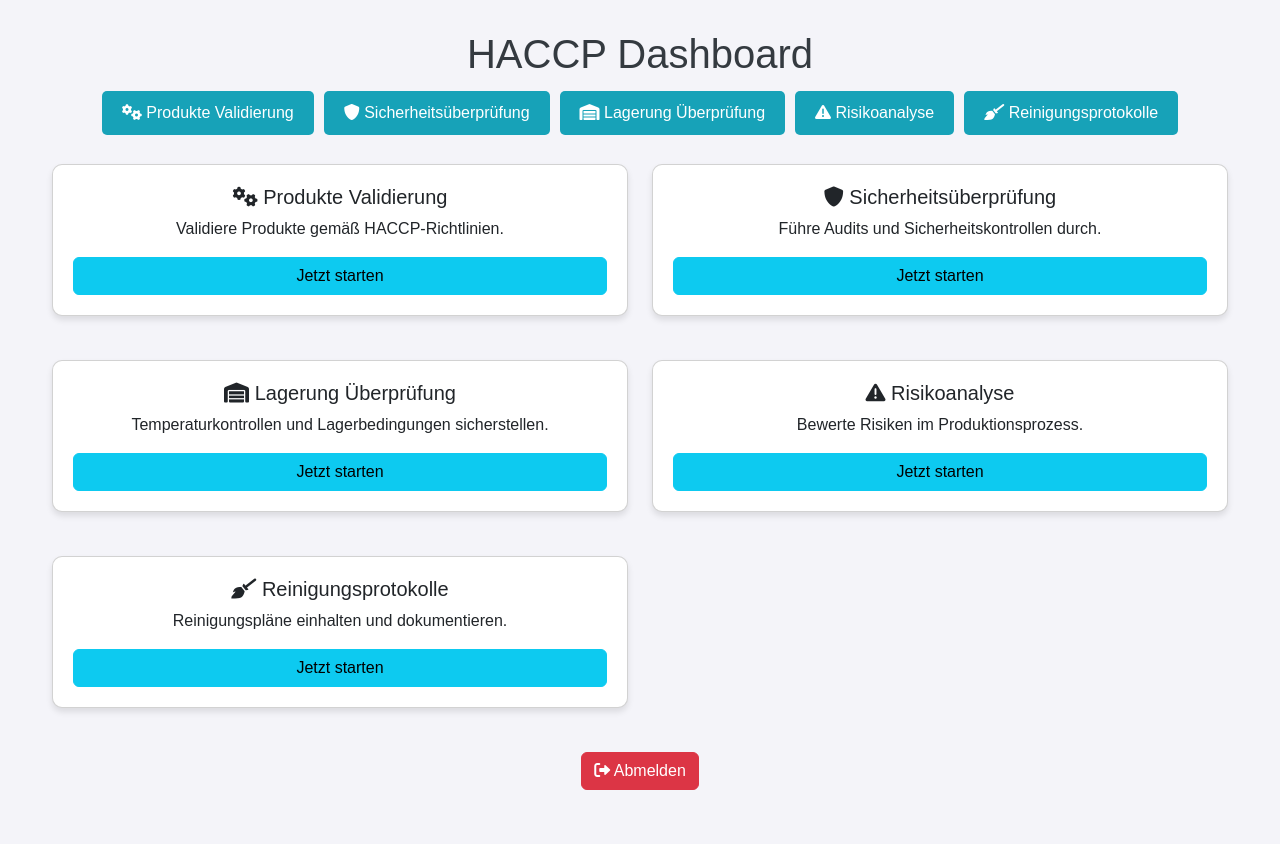
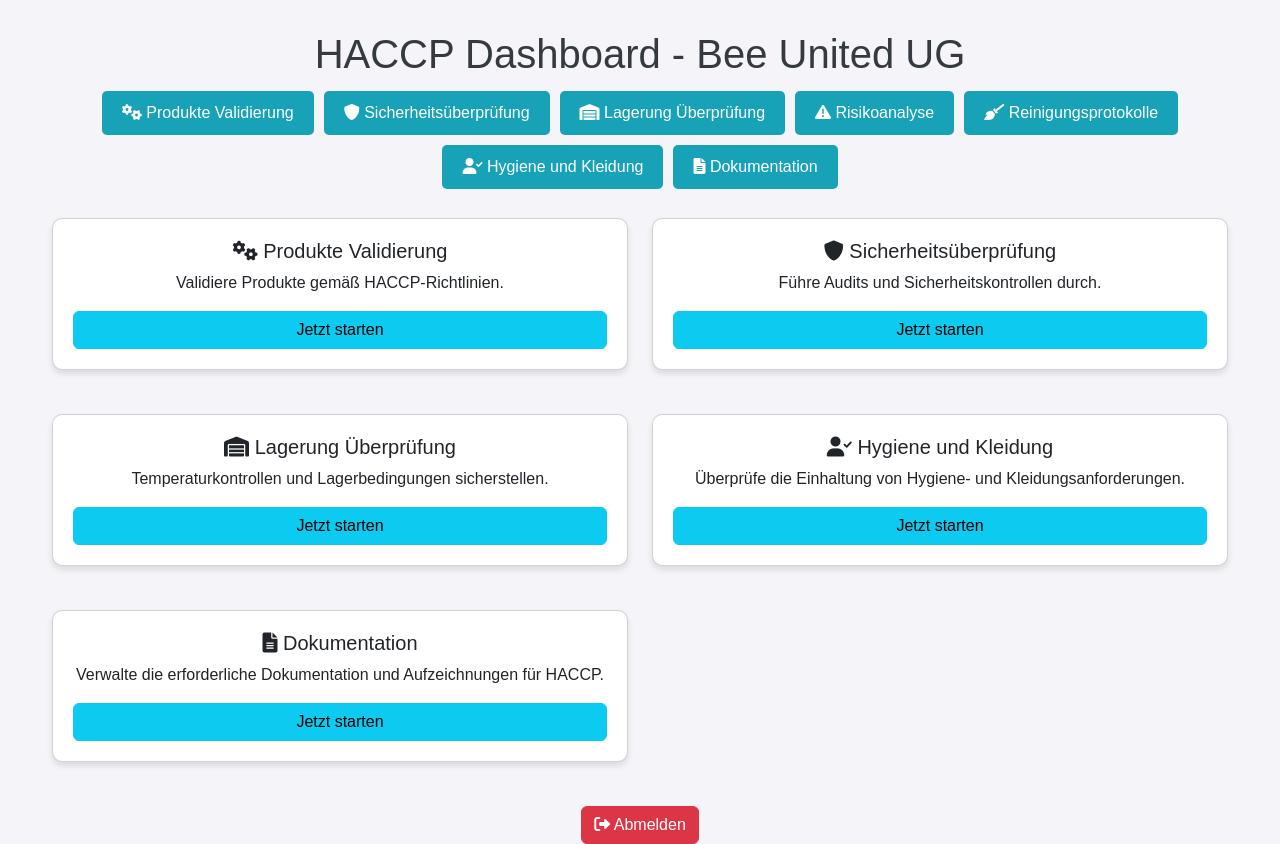
Before and after one commit to Lightmaker777/HACCP_PROJECT, a Flask app: page /dashboard in a window 1280 px wide. Before the commit the page ends 790 px from the top, so only its background shows below. Run offline with Flask 2, Linux system fonts and the light colour scheme; a user stored in the database is signed in.

Commit message:
updating some html

```diff
--- a/templates/dashboard.html
+++ b/templates/dashboard.html
@@ -1,10 +1,9 @@
-<!-- dashboard.html -->
 <!DOCTYPE html>
 <html lang="de">
 <head>
   <meta charset="UTF-8">
   <meta name="viewport" content="width=device-width, initial-scale=1.0">
-  <title>HACCP Dashboard</title>
+  <title>HACCP Dashboard - Bee United UG</title>
   <link href="https://cdn.jsdelivr.net/npm/bootstrap@5.3.0-alpha1/dist/css/bootstrap.min.css" rel="stylesheet">
   <link href="https://cdnjs.cloudflare.com/ajax/libs/font-awesome/6.0.0-beta3/css/all.min.css" rel="stylesheet">
   <style>
@@ -54,7 +53,7 @@
 <body>
 
 <div class="container">
-  <h1>HACCP Dashboard</h1>
+  <h1>HACCP Dashboard - Bee United UG</h1>
 
   <!-- Navigation Menu -->
   <div class="d-flex justify-content-center flex-wrap mb-4">
@@ -63,6 +62,8 @@
     <a href="#lagerung" class="nav-link"><i class="fas fa-warehouse"></i> Lagerung Überprüfung</a>
     <a href="#risiko" class="nav-link"><i class="fas fa-exclamation-triangle"></i> Risikoanalyse</a>
     <a href="#reinigung" class="nav-link"><i class="fas fa-broom"></i> Reinigungsprotokolle</a>
+    <a href="#hygiene" class="nav-link"><i class="fas fa-user-check"></i> Hygiene und Kleidung</a>
+    <a href="#dokumente" class="nav-link"><i class="fas fa-file-alt"></i> Dokumentation</a>
   </div>
 
   <div class="row mt-4">
@@ -73,12 +74,19 @@
         <p>Validiere Produkte gemäß HACCP-Richtlinien.</p>
         <button class="btn btn-info" onclick="toggleQuiz('quiz1')">Jetzt starten</button>
         <div class="quiz" id="quiz1" style="display:none;">
-          <p><strong>Frage:</strong> Was muss bei der Produktvalidierung dokumentiert werden?</p>
+          <p><strong>Frage 1:</strong> Was muss bei der Produktvalidierung dokumentiert werden?</p>
           <label><input type="radio" name="q1" value="0"> Nur der Preis</label>
           <label><input type="radio" name="q1" value="1"> Zutaten, Herkunft und Risiken</label>
           <label><input type="radio" name="q1" value="0"> Lagerkosten</label>
           <button class="btn btn-success mt-2" id="check-q1">Antwort prüfen</button>
           <div id="result-q1" class="mt-2"></div>
+
+          <p><strong>Frage 2:</strong> Was gewährleistet die Rückverfolgbarkeit des Produkts?</p>
+          <label><input type="radio" name="q2" value="1"> Dokumentation der Herkunft und Chargennummer</label>
+          <label><input type="radio" name="q2" value="0"> Nur die Verpackung</label>
+          <label><input type="radio" name="q2" value="0"> Nur die Produktionshalle</label>
+          <button class="btn btn-success mt-2" id="check-q2">Antwort prüfen</button>
+          <div id="result-q2" class="mt-2"></div>
         </div>
       </div>
     </div>
@@ -88,14 +96,21 @@
       <div class="card dashboard-card">
         <h5><i class="fas fa-shield-alt"></i> Sicherheitsüberprüfung</h5>
         <p>Führe Audits und Sicherheitskontrollen durch.</p>
-        <button class="btn btn-info" onclick="toggleQuiz('quiz2')">Jetzt starten</button>
-        <div class="quiz" id="quiz2" style="display:none;">
-          <p><strong>Frage:</strong> Welche persönliche Schutzausrüstung ist Pflicht?</p>
-          <label><input type="radio" name="q2" value="1"> Handschuhe und Haarnetz</label>
-          <label><input type="radio" name="q2" value="0"> Sandalen</label>
-          <label><input type="radio" name="q2" value="0"> Sonnenbrille</label>
-          <button class="btn btn-success mt-2" id="check-q2">Antwort prüfen</button>
-          <div id="result-q2" class="mt-2"></div>
+        <button class="btn btn-info" onclick="toggleQuiz('quiz3')">Jetzt starten</button>
+        <div class="quiz" id="quiz3" style="display:none;">
+          <p><strong>Frage 1:</strong> Welche persönliche Schutzausrüstung ist Pflicht?</p>
+          <label><input type="radio" name="q3" value="1"> Handschuhe und Haarnetz</label>
+          <label><input type="radio" name="q3" value="0"> Sandalen</label>
+          <label><input type="radio" name="q3" value="0"> Sonnenbrille</label>
+          <button class="btn btn-success mt-2" id="check-q3">Antwort prüfen</button>
+          <div id="result-q3" class="mt-2"></div>
+
+          <p><strong>Frage 2:</strong> Wie kann der Zugang von unbefugten Personen zur Produktionsstätte verhindert werden?</p>
+          <label><input type="radio" name="q4" value="1"> Durch Zugangskontrollen und Überwachungskameras</label>
+          <label><input type="radio" name="q4" value="0"> Durch Zufallskontrollen</label>
+          <label><input type="radio" name="q4" value="0"> Durch manuelle Eingabe von Passwörtern</label>
+          <button class="btn btn-success mt-2" id="check-q4">Antwort prüfen</button>
+          <div id="result-q4" class="mt-2"></div>
         </div>
       </div>
     </div>
@@ -107,50 +122,57 @@
       <div class="card dashboard-card">
         <h5><i class="fas fa-warehouse"></i> Lagerung Überprüfung</h5>
         <p>Temperaturkontrollen und Lagerbedingungen sicherstellen.</p>
-        <button class="btn btn-info" onclick="toggleQuiz('quiz3')">Jetzt starten</button>
-        <div class="quiz" id="quiz3" style="display:none;">
-          <p><strong>Frage:</strong> Welche Temperatur ist für Kühlware korrekt?</p>
-          <label><input type="radio" name="q3" value="1"> 0–4°C</label>
-          <label><input type="radio" name="q3" value="0"> 10–12°C</label>
-          <label><input type="radio" name="q3" value="0"> Raumtemperatur</label>
-          <button class="btn btn-success mt-2" id="check-q3">Antwort prüfen</button>
-          <div id="result-q3" class="mt-2"></div>
+        <button class="btn btn-info" onclick="toggleQuiz('quiz5')">Jetzt starten</button>
+        <div class="quiz" id="quiz5" style="display:none;">
+          <p><strong>Frage 1:</strong> Welche Temperatur ist für Kühlware korrekt?</p>
+          <label><input type="radio" name="q5" value="1"> 0–4°C</label>
+          <label><input type="radio" name="q5" value="0"> 10–12°C</label>
+          <label><input type="radio" name="q5" value="0"> Raumtemperatur</label>
+          <button class="btn btn-success mt-2" id="check-q5">Antwort prüfen</button>
+          <div id="result-q5" class="mt-2"></div>
+
+          <p><strong>Frage 2:</strong> Wie wird die Lagerung des Honigs überwacht?</p>
+          <label><input type="radio" name="q6" value="1"> Durch regelmäßige Temperaturkontrollen und Dokumentation</label>
+          <label><input type="radio" name="q6" value="0"> Nur durch Visuelle Inspektion</label>
+          <label><input type="radio" name="q6" value="0"> Nur durch die Angabe auf der Verpackung</label>
+          <button class="btn btn-success mt-2" id="check-q6">Antwort prüfen</button>
+          <div id="result-q6" class="mt-2"></div>
         </div>
       </div>
     </div>
 
-    <!-- Risiko -->
-    <div class="col-md-6" id="risiko">
+    <!-- Hygiene und Kleidung -->
+    <div class="col-md-6" id="hygiene">
       <div class="card dashboard-card">
-        <h5><i class="fas fa-exclamation-triangle"></i> Risikoanalyse</h5>
-        <p>Bewerte Risiken im Produktionsprozess.</p>
-        <button class="btn btn-info" onclick="toggleQuiz('quiz4')">Jetzt starten</button>
-        <div class="quiz" id="quiz4" style="display:none;">
-          <p><strong>Frage:</strong> Was ist ein CCP?</p>
-          <label><input type="radio" name="q4" value="1"> Kritischer Kontrollpunkt</label>
-          <label><input type="radio" name="q4" value="0"> Ein Lieferant</label>
-          <label><input type="radio" name="q4" value="0"> Ein Lagerplatz</label>
-          <button class="btn btn-success mt-2" id="check-q4">Antwort prüfen</button>
-          <div id="result-q4" class="mt-2"></div>
+        <h5><i class="fas fa-user-check"></i> Hygiene und Kleidung</h5>
+        <p>Überprüfe die Einhaltung von Hygiene- und Kleidungsanforderungen.</p>
+        <button class="btn btn-info" onclick="toggleQuiz('quiz7')">Jetzt starten</button>
+        <div class="quiz" id="quiz7" style="display:none;">
+          <p><strong>Frage 1:</strong> Welche Hygieneanforderungen gelten für das Personal?</p>
+          <label><input type="radio" name="q7" value="1"> Hände waschen, Haarnetz tragen, keine Kosmetik oder Schmuck</label>
+          <label><input type="radio" name="q7" value="0"> Nur das Tragen von Handschuhen</label>
+          <label><input type="radio" name="q7" value="0"> Keine besonderen Anforderungen</label>
+          <button class="btn btn-success mt-2" id="check-q7">Antwort prüfen</button>
+          <div id="result-q7" class="mt-2"></div>
         </div>
       </div>
     </div>
   </div>
 
-  <!-- Reinigung -->
-  <div class="row mt-4" id="reinigung">
-    <div class="col-md-6">
+  <div class="row mt-4">
+    <!-- Dokumentation -->
+    <div class="col-md-6" id="dokumente">
       <div class="card dashboard-card">
-        <h5><i class="fas fa-broom"></i> Reinigungsprotokolle</h5>
-        <p>Reinigungspläne einhalten und dokumentieren.</p>
-        <button class="btn btn-info" onclick="toggleQuiz('quiz5')">Jetzt starten</button>
-        <div class="quiz" id="quiz5" style="display:none;">
-          <p><strong>Frage:</strong> Wie oft müssen Produktionsflächen gereinigt werden?</p>
-          <label><input type="radio" name="q5" value="1"> Täglich oder nach Verschmutzung</label>
-          <label><input type="radio" name="q5" value="0"> Wöchentlich</label>
-          <label><input type="radio" name="q5" value="0"> Nur nach Beschwerden</label>
-          <button class="btn btn-success mt-2" id="check-q5">Antwort prüfen</button>
-          <div id="result-q5" class="mt-2"></div>
+        <h5><i class="fas fa-file-alt"></i> Dokumentation</h5>
+        <p>Verwalte die erforderliche Dokumentation und Aufzeichnungen für HACCP.</p>
+        <button class="btn btn-info" onclick="toggleQuiz('quiz8')">Jetzt starten</button>
+        <div class="quiz" id="quiz8" style="display:none;">
+          <p><strong>Frage 1:</strong> Welche Dokumente sind erforderlich für HACCP?</p>
+          <label><input type="radio" name="q8" value="1"> Protokolle für Reinigung, Audits und Produktprüfung</label>
+          <label><input type="radio" name="q8" value="0"> Nur die Rezeptur</label>
+          <label><input type="radio" name="q8" value="0"> Nur Lieferantenverträge</label>
+          <button class="btn btn-success mt-2" id="check-q8">Antwort prüfen</button>
+          <div id="result-q8" class="mt-2"></div>
         </div>
       </div>
     </div>
@@ -164,7 +186,6 @@
   </div>
 </div>
 
-<!-- Funktionierendes Script -->
 <script>
   function toggleQuiz(id) {
     const quiz = document.getElementById(id);
@@ -193,27 +214,30 @@
     }
   }
 
-  // Event-Listener für die Check-Buttons hinzufügen, wenn das DOM geladen ist
   document.addEventListener('DOMContentLoaded', function() {
-    // Alle Check-Buttons auswählen und Event-Listener hinzufügen
     document.getElementById('check-q1').addEventListener('click', function() {
       evaluate('q1', 'result-q1', 1);
     });
-
     document.getElementById('check-q2').addEventListener('click', function() {
       evaluate('q2', 'result-q2', 1);
     });
-
     document.getElementById('check-q3').addEventListener('click', function() {
       evaluate('q3', 'result-q3', 1);
     });
-
     document.getElementById('check-q4').addEventListener('click', function() {
       evaluate('q4', 'result-q4', 1);
     });
-
     document.getElementById('check-q5').addEventListener('click', function() {
       evaluate('q5', 'result-q5', 1);
+    });
+    document.getElementById('check-q6').addEventListener('click', function() {
+      evaluate('q6', 'result-q6', 1);
+    });
+    document.getElementById('check-q7').addEventListener('click', function() {
+      evaluate('q7', 'result-q7', 1);
+    });
+    document.getElementById('check-q8').addEventListener('click', function() {
+      evaluate('q8', 'result-q8', 1);
     });
   });
 </script>
```
Also changed, not shown: templates/confirmation.html (+12 -7 lines), templates/register.html (+11 -10 lines).
